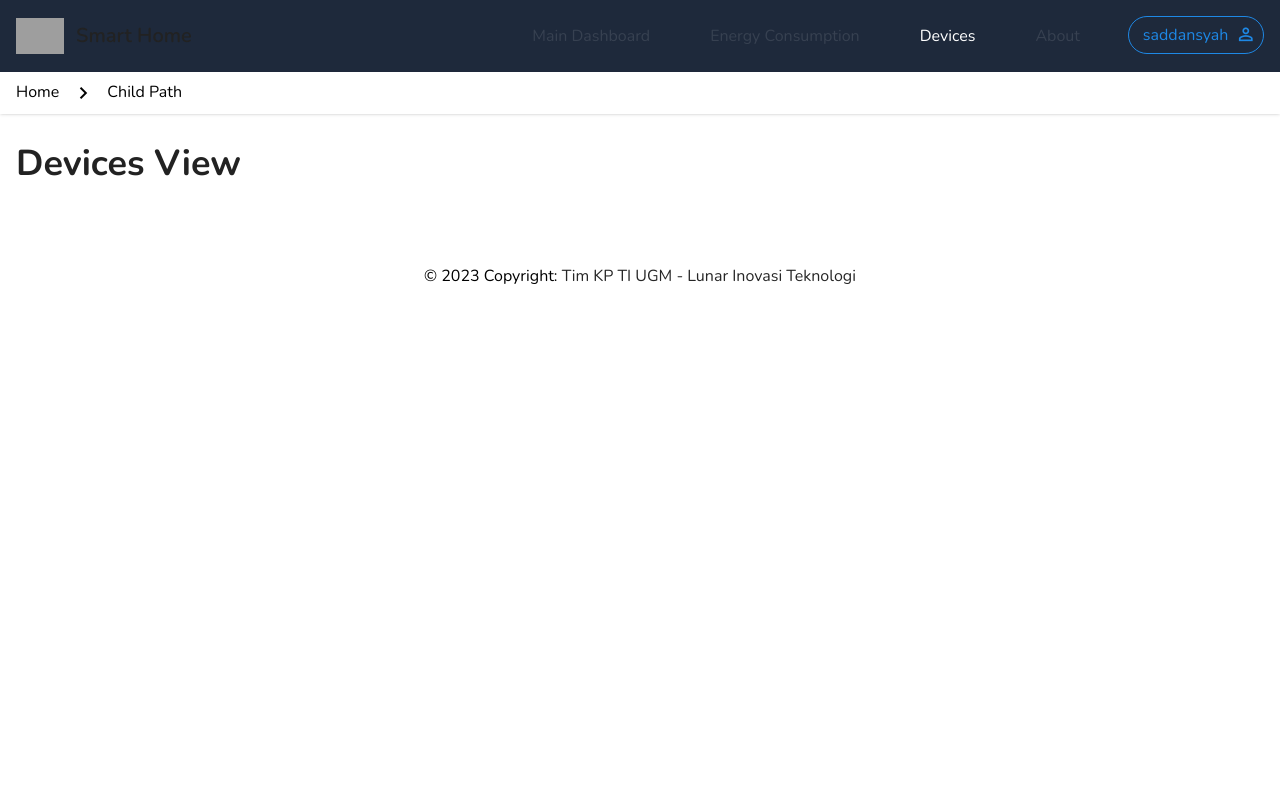
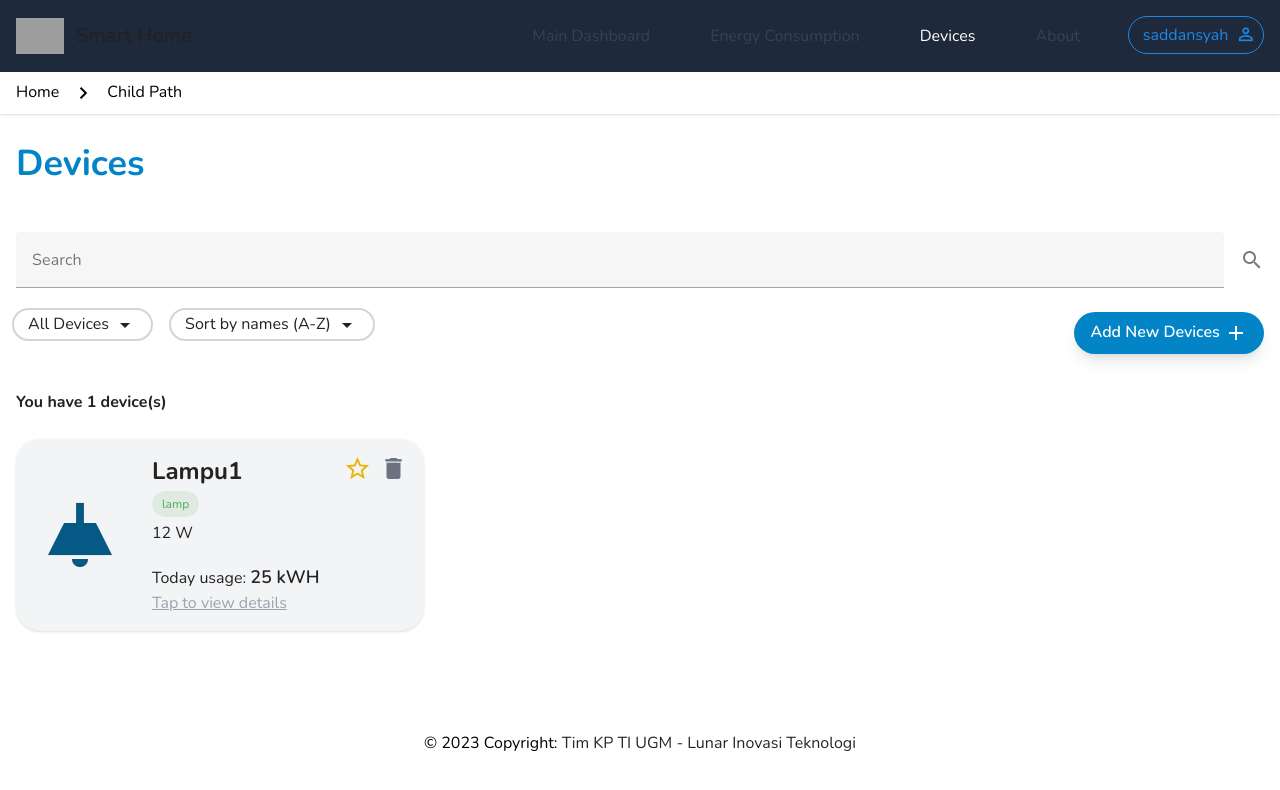
Before and after one commit to saddansyah/LIT-smart-home-frontend, a Vue app: page /devices in a window 1280 px wide. Shown: the top 790 px of the page. Built offline with nearby package versions, Linux system fonts and the light colour scheme; grey boxes are pictures that could not be loaded.

Commit message:
feat: add skeleton devices view and device card component

```diff
--- a/index.html
+++ b/index.html
@@ -5,7 +5,7 @@
   <meta charset="UTF-8" />
   <link rel="icon" href="/favicon.ico" />
   <meta name="viewport" content="width=device-width, initial-scale=1.0" />
-  <title>Vite App</title>
+  <title>Smart Home</title>
   <link rel="preconnect" href="https://fonts.googleapis.com">
   <link rel="preconnect" href="https://fonts.gstatic.com" crossorigin>
   <link
--- /dev/null
+++ b/src/components/DevicesCard.vue
@@ -0,0 +1,28 @@
+<template>
+  <div
+    class="inline-block h-48 w-96 min-w-fit p-4 mr-5 mb-5 bg-gray-100 rounded-xl shadow hover:bg-gray-200"
+  >
+    <div class="flex flex-row gap-6 h-full">
+        <div class="icon self-center">
+            <button><v-icon icon="mdi-ceiling-light" class="text-8xl text-sky-800"></v-icon></button>
+        </div>
+        <div class="content-center flex flex-col justify-between">
+            <div class="content-center-top">
+                <h3 class="font-bold text-2xl mb-1">Lampu1</h3>
+                <v-chip size="small" color="green" class="font-semibold">lamp</v-chip>
+                <h4 class="text-base mt-1">12 W</h4>
+            </div>
+            <div class="content-center-bottom">
+                <h4>Today usage: <span class="font-semibold text-lg">25 kWH</span></h4>
+                <a href="/"><h4 class="text-base underline text-gray-400">Tap to view details</h4></a>
+            </div>
+        </div>
+        <div class="content-right flex flex-col justify-start">
+            <div class="content-right-top text-gray-500">
+                <button class="mr-2 text-yellow-500"><v-icon icon="mdi-star-outline" size="large"></v-icon></button>
+                <button><v-icon icon="mdi-delete" size="large"></v-icon></button>
+            </div>
+        </div>
+    </div>
+  </div>
+</template>
--- a/src/components/FavoriteDevicesCard.vue
+++ b/src/components/FavoriteDevicesCard.vue
@@ -5,7 +5,7 @@
     <div class="flex flex-row h-full w-full items-center justify-between">
       <div class="content-left flex flex-row items-center gap-4">
         <!-- <img src="#" alt="icon"> -->
-        <v-icon :icon="device.icon" size="x-large" class="text-sky-800"></v-icon>
+        <button><v-icon :icon="device.icon" size="x-large" class="text-sky-800"></v-icon></button>
         <div class="text-content flex flex-col justify-center">
           <h2 class="font-semibold lg:text-xl">{{ device.name }}</h2>
           <h4 class="font-light text-sm lg:text-base">{{ device.state }}</h4>
--- a/src/views/AboutView.vue
+++ b/src/views/AboutView.vue
@@ -1,6 +1,6 @@
 <template>
-  <main class="container p-4 mx-auto mt-32">
-    <h1 class="text-2xl font-bold md:mt-12 lg:mt-0 lg:text-4xl">About View</h1>
+  <main class="container p-4 mx-auto mt-32 md:mt-40 lg:mt-32">
+    <h1 class="text-2xl font-bold md:mt-12 lg:mt-0 lg:text-4xl">About</h1>
   </main>
 </template>
 
--- a/src/views/DevicesView.vue
+++ b/src/views/DevicesView.vue
@@ -1,5 +1,40 @@
 <template>
-  <main class="container p-4 mx-auto mt-32">
-    <h1 class="text-2xl font-bold md:mt-12 lg:mt-0 lg:text-4xl">Devices View</h1>
+  <main class="container w-full h-[100vh] max-h-fit p-4 mx-auto mt-32 md:mt-40 lg:mt-32">
+    <div class="mb-12">
+      <h1 class="text-3xl font-bold md:mt-12 lg:mt-0 lg:text-4xl text-sky-600">Devices</h1>
+    </div>
+    <div class="mb-9">
+      <v-text-field
+        name="Search"
+        append-icon="mdi-magnify"
+        clear-icon="mdi-close"
+        label="Search"
+        hide-details
+        clearable
+      ></v-text-field>
+      <div class="content-top flex flex-row justify-between">
+        <div class="content-top-left">
+          <button class="inline-block mt-6 mr-6 px-3 rounded-full text-base outline outline-2 outline-offset-2 outline-gray-300">All Devices <v-icon icon="mdi-menu-down"></v-icon></button>
+      <button class="inline-block mt-6 mr-6 px-3 rounded-full text-base outline outline-2 outline-offset-2 outline-gray-300">Sort by names (A-Z) <v-icon icon="mdi-menu-down"></v-icon></button>
+        </div>
+        <div class="content-top-right">
+          <button class="inline-block mt-6 px-4 py-2 rounded-full font-semibold text-white bg-sky-600 shadow-lg">Add New Devices <v-icon icon="mdi-plus"></v-icon></button>
+        </div>
+      </div>
+    </div>
+    <div class="main-container">
+      <h3 class="font-bold">You have 1 device(s)</h3>
+      <div class="mt-6">
+        <DevicesCard/>
+      </div>
+    </div>
   </main>
 </template>
+
+<script setup>
+  import { ref } from 'vue';
+
+  import DevicesCard from '@/components/DevicesCard.vue'
+
+  const items = ref([1,2,3,4,5,4])
+</script>
--- a/src/views/EnergyConsumptionView.vue
+++ b/src/views/EnergyConsumptionView.vue
@@ -1,5 +1,19 @@
 <template>
-  <main class="container p-4 mx-auto mt-32">
-    <h1 class="text-2xl font-bold md:mt-12 lg:mt-0 lg:text-4xl">Energy Consumption</h1>
+  <main class="container p-4 mx-auto mt-32 md:mt-40 lg:mt-32">
+    <div class="mb-12">
+      <h1 class="text-3xl font-bold md:mt-12 lg:mt-0 lg:text-4xl text-sky-600">Energy Consumption</h1>
+    </div>
+    <div class="mb-9">
+      <v-text-field
+        name="Search"
+        append-icon="mdi-magnify"
+        clear-icon="mdi-close"
+        label="Search"
+        hide-details
+        clearable
+      ></v-text-field>
+      <button class="inline-block mt-6 mr-6 px-3 rounded-full text-base outline outline-2 outline-offset-2 outline-gray-300">All Devices <v-icon icon="mdi-menu-down"></v-icon></button>
+      <button class="inline-block mt-6 mr-6 px-3 rounded-full text-base outline outline-2 outline-offset-2 outline-gray-300">Sort by names (A-Z) <v-icon icon="mdi-menu-down"></v-icon></button>
+    </div>
   </main>
 </template>
--- a/src/views/MainDashboard.vue
+++ b/src/views/MainDashboard.vue
@@ -1,5 +1,5 @@
 <template>
-  <main class="container p-4 mx-auto mt-32">
+  <main class="container p-4 mx-auto mt-32 md:mt-40 lg:mt-32">
     <div class="mb-12">
       <h1 class="text-3xl font-bold md:mt-12 lg:mt-0 lg:text-4xl text-sky-600">Main Dashboard</h1>
     </div>
@@ -12,11 +12,11 @@
     <div class="lg:text-xl font-semibold">
         <h3 class="mb-3">Your Energy Consumption</h3>
         <!-- Card 1 -->
-        <div class="grid lg:grid-rows-3 lg:grid-cols-5 gap-6 h-fit">
+        <div class="grid lg:grid-rows-3 lg:grid-cols-6 gap-6 h-fit">
           <div class="flex flex-col gap-8 md:col-span-2 lg:row-span-2 lg:col-span-2 lg:row-start-1 p-6 bg-gray-100 rounded-xl shadow hover:bg-gray-200">
             <div class="content-top flex flex-row justify-between">
               <div class="content-top-left items-center gap-2">
-                <h3 class="font-bold text-2xl inline-block">Total Energy Today</h3>
+                <h3 class="font-bold text-xl lg:text-2xl inline-block">Total Energy Today</h3>
                 <v-icon icon="mdi-menu-down"/>
               </div>
               <div class="content-top-right">
@@ -24,10 +24,10 @@
               </div>
             </div>
             <div class="main-content flex flex-row gap-4 items-center">
-              <div class="text-8xl">⚡</div>
+              <div class="text-6xl lg:text-8xl">⚡</div>
               <div>
-                <h3 class="text-8xl font-bold">12</h3>
-                <h1 class="text-2xl">kilowatt-hour (kWh)</h1>
+                <h3 class="text-6xl lg:text-8xl font-bold">12</h3>
+                <h1 class="text-xl lg:text-2xl">kilowatt-hour (kWh)</h1>
               </div>
             </div>
             <div class="daily-goal">
@@ -37,27 +37,27 @@
             </div>
           </div>
           <!-- Card 2 -->
-          <div class="flex flex-col gap-4 md:col-span-1 lg:row-span-1 lg:col-span-2 lg:row-start-3 p-6 bg-gray-100 rounded-xl shadow hover:bg-gray-200">
+          <div class="flex flex-col gap-6 md:col-span-1 lg:row-span-1 lg:col-span-2 lg:row-start-3 p-6 bg-gray-100 rounded-xl shadow hover:bg-gray-200">
             <div class="content-top flex flex-row justify-between gap-8">
               <h3 class="font-bold text-xl inline-block">Daily Highest Devices Consumption</h3>
               <a href="/"><h3 class="text-base underline text-gray-400">View All</h3></a>
             </div>
-            <div class="main-content flex flex-row justify-between items-center">
+            <div class="main-content flex flex-row justify-between items-start">
               <div class="main-content-left flex flex-row items-center gap-2">
-                <v-icon icon="mdi-ceiling-light" class="text-sky-800 text-5xl"></v-icon>
-                <h4 class="text-xl">Lampu1</h4>
+                <v-icon icon="mdi-ceiling-light" class="text-sky-800 text-3xl lg:text-4xl"></v-icon>
+                <h4 class="lg:text-xl">Lampu1</h4>
               </div>
               <div class="main-content-right flex flex-row items-center">
-                <v-icon icon="mdi-lightning-bolt" class="text-4xl"></v-icon>
-                <h4 class="text-xl">8 kWH</h4>
+                <v-icon icon="mdi-lightning-bolt" class="text-3xl lg:text-4xl"></v-icon>
+                <h4 class="lg:text-xl">8 kWH</h4>
               </div>
             </div>
           </div>
           <!-- Card 3 -->
-          <div class="inline-block row-span-3 md:col-span-3 lg:row-span-3 lg:col-span-3 p-6 bg-gray-100 rounded-xl shadow hover:bg-gray-200">
+          <div class="inline-block row-span-3 md:col-span-3 lg:row-span-3 lg:col-span-4 p-6 bg-gray-100 rounded-xl shadow hover:bg-gray-200">
             <div class="content-top flex flex-row justify-between">
               <div class="content-top-left items-center gap-2">
-                <h3 class="font-bold text-2xl inline-block">Daily Energy Consumption</h3>
+                <h3 class="font-bold text-xl lg:text-2xl inline-block">Daily Energy Consumption</h3>
               </div>
             </div>
             <div class="main-content graph">
--- a/src/views/NotFound.vue
+++ b/src/views/NotFound.vue
@@ -1,5 +1,5 @@
 <template>
-  <main class="container p-4 mx-auto mt-32">
+  <main class="container p-4 mx-auto mt-32 md:mt-40 lg:mt-32">
     <h1 class="text-2xl font-bold md:mt-12 lg:mt-0 lg:text-4xl">404 Not Found</h1>
   </main>
 </template>
--- a/src/views/UserView.vue
+++ b/src/views/UserView.vue
@@ -1,5 +1,5 @@
 <template>
-  <main class="container p-4 mx-auto mt-32 max-h-fit">
+  <main class="container p-4 mx-auto mt-32 md:mt-40 lg:mt-32 max-h-fit">
     <h1 class="text-2xl font-bold md:mt-12 lg:mt-0 lg:text-4xl">This is {{ username }}</h1>
   </main>
 </template>
```
